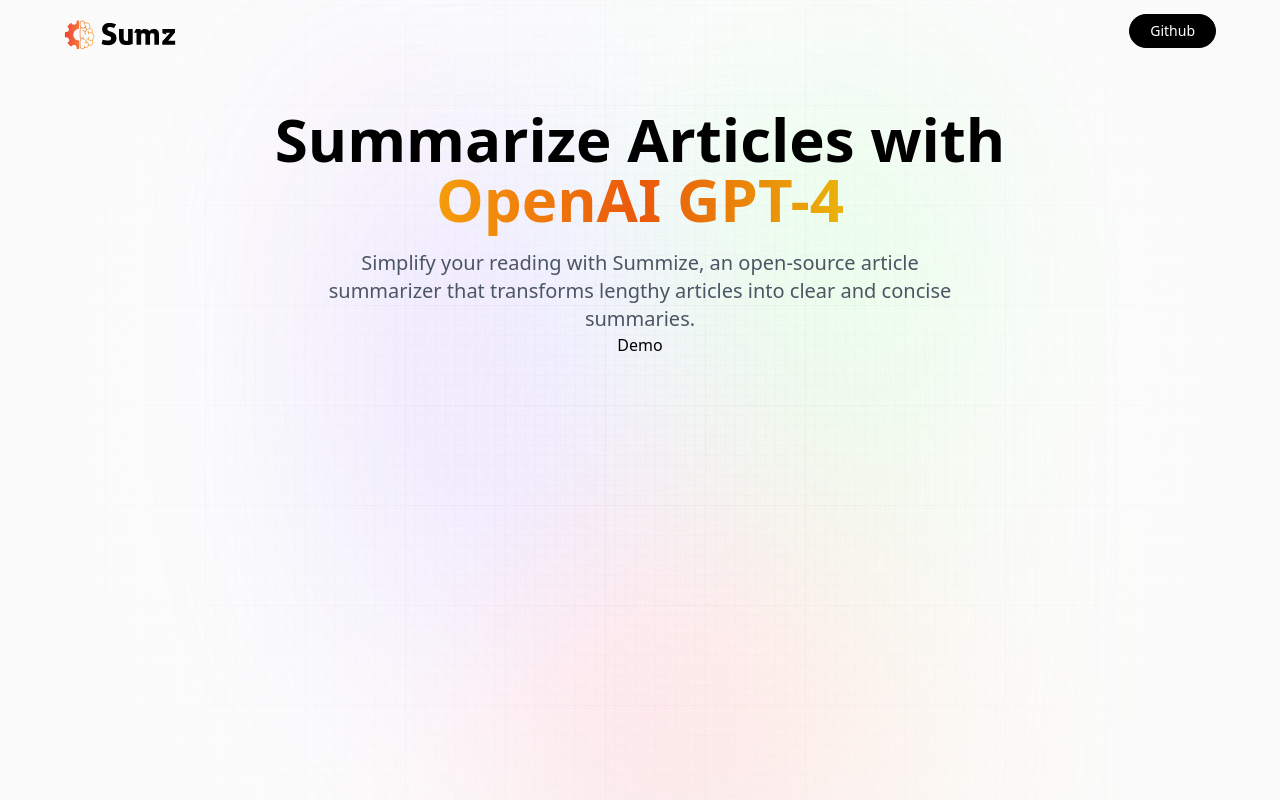
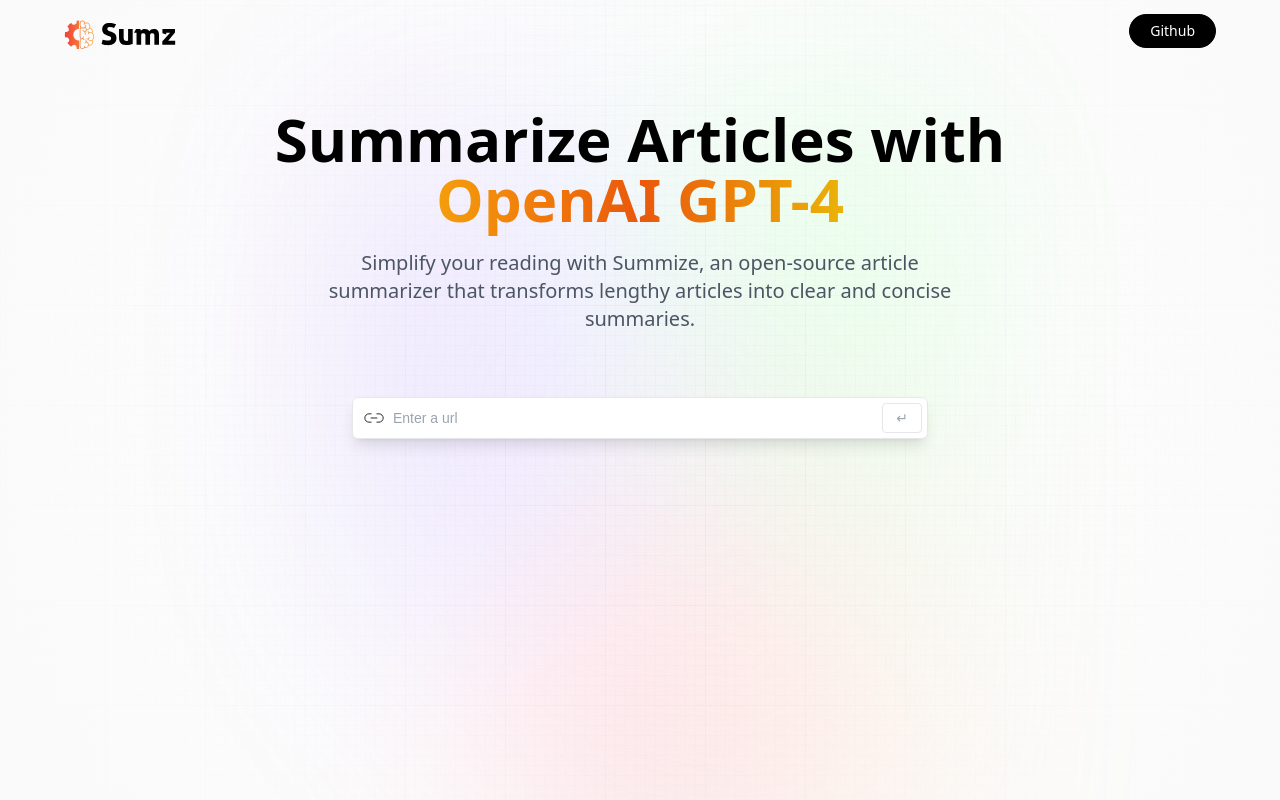
Before and after one commit to mpedraza10/ethereal-intellect, a React (Vite) app: page / in a window 1280 px wide. Built offline with nearby package versions, Linux system fonts and the light colour scheme; a web font is replaced by a local one.

Commit message:
Added structure for demo component

```diff
--- a/src/components/Demo.jsx
+++ b/src/components/Demo.jsx
@@ -1,5 +1,45 @@
+// React imports
+import { useState, useEffect } from "react";
+
+// Assets imports
+import { copy, linkIcon, loader, tick } from "../assets";
+
 const Demo = () => {
-	return <div>Demo</div>;
+	return (
+		<section className="mt-16 w-full max-w-xl">
+			{/* Search */}
+			<div className="flex flex-col w-full gap-2">
+				<form
+					className="relative flex justify-center items-center"
+					onSubmit={() => {}}
+				>
+					<img
+						src={linkIcon}
+						alt="link_icon"
+						className="absolute left-0 my-2 ml-3 w-5"
+					/>
+					<input
+						className="url_input peer"
+						type="url"
+						placeholder="Enter a url"
+						value=""
+						onChange={() => {}}
+						required
+					/>
+					<button
+						type="submit"
+						className="submit_btn peer-focus:border-gray-700 peer-focus:text-gray-700"
+					>
+						↵
+					</button>
+				</form>
+
+				{/* Browse URL History */}
+			</div>
+
+			{/* Display Results */}
+		</section>
+	);
 };
 
 export default Demo;
```
